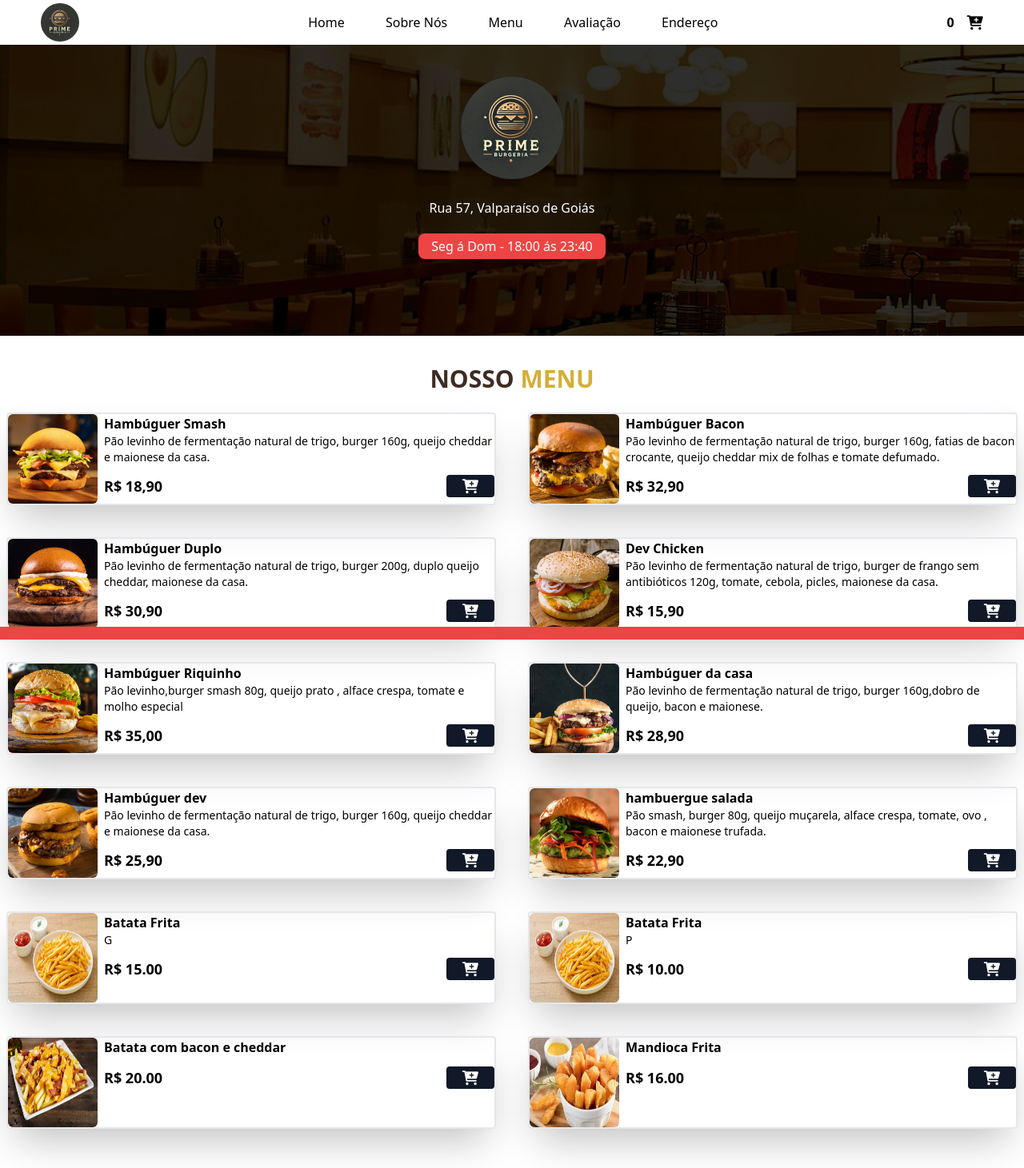
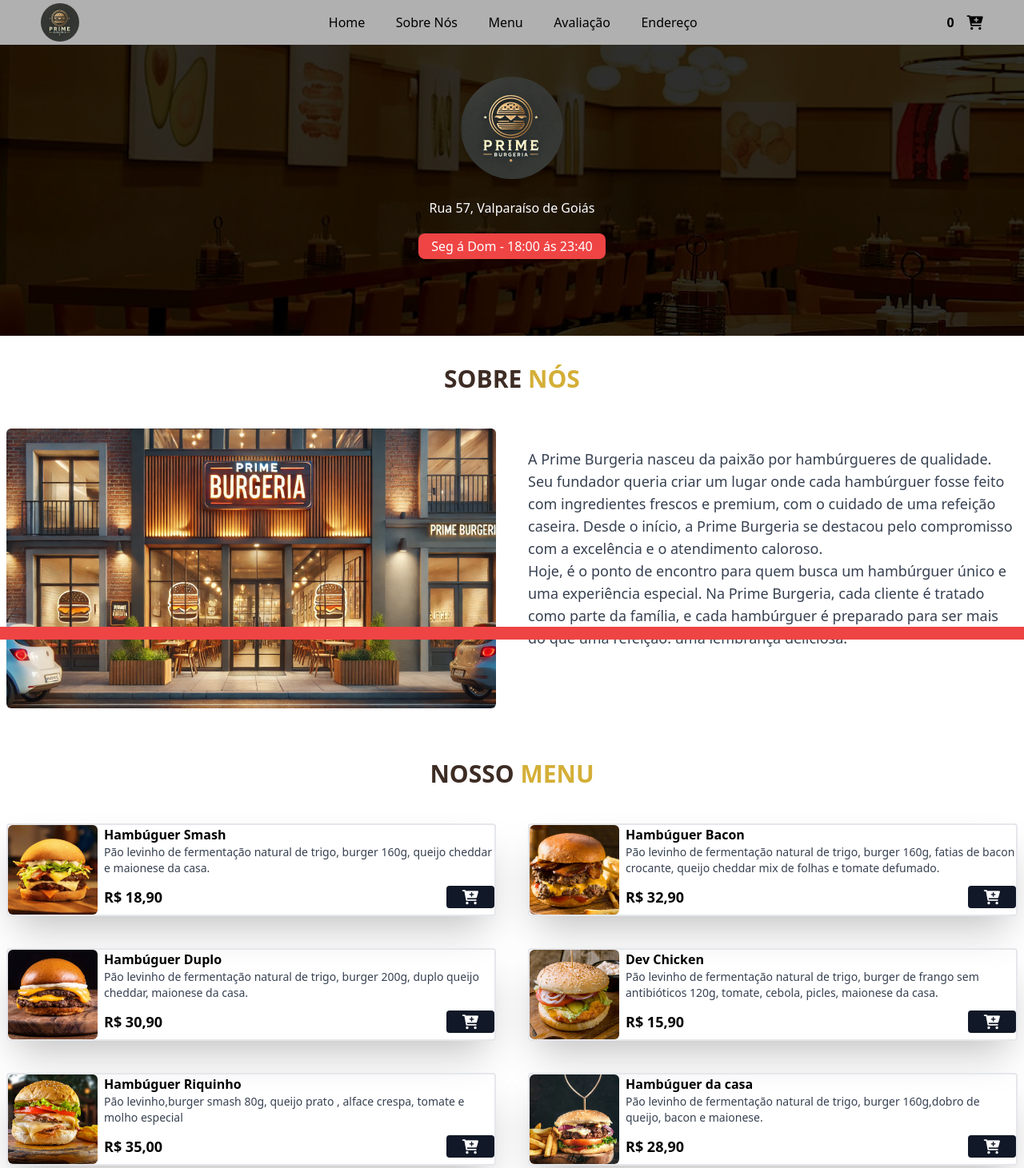
Before and after one commit to NatanPantoja/Dev-Hamburgue, a website: page index.html in a window 1280 px wide. Shown: the top 1461 px of the page at 80% size. Drawn offline with nearby package versions, Linux system fonts and the light colour scheme.

Commit message:
Fiz  a parte sobre nós, mudei a cor do header  para cinza. fiz a configuração do menu, sobre nós e o home, quando aperta o botão ele funcionar.

```diff
--- a/index.html
+++ b/index.html
@@ -5,7 +5,8 @@
     <meta charset="UTF-8">
     <meta name="viewport" content="width=device-width, initial-scale=1.0">
     <script src="https://cdn.tailwindcss.com"></script>
-    <script src="https://cdn.tailwindcss.com?plugins=forms,typography,aspect-ratio,line-clamp,container-queries"></script>
+    <script
+        src="https://cdn.tailwindcss.com?plugins=forms,typography,aspect-ratio,line-clamp,container-queries"></script>
     <link rel="stylesheet" type="text/css" href="https://cdn.jsdelivr.net/npm/toastify-js/src/toastify.min.css" />
     <link rel="preconnect" href="https://fonts.googleapis.com" />
     <link rel="preconnect" href="https://fonts.gstatic.com" crossorigin />
@@ -38,6 +39,7 @@
                 backgroundImage: {
                     home: "url('../src/img/fundo.png')",
                 }
+
             }
         }
     }
@@ -46,20 +48,19 @@
 
 <body>
     <!--HEADER-->
-    <header class="bg-white h-19 fixed w-full" id="about">
+    <div id="home"></div>
+    <header class=" bg-prime-cinza h-19 fixed w-full" id="about">
         <nav class="flex items-center justify-between w-[92%] mx-auto">
             <div>
-                <img class="w-12 mx-auto cursor-pointer rounded-full mt-1 mb-1 " src="./src/img/Logo.webp" alt="...">
+                <img class="w-12 mx-auto cursor-pointer rounded-full mt-1 mb-1" src="./src/img/Logo.webp" alt="...">
             </div>
 
-            <div
-                class="nav-links transition-all duration-700 ease-in-out md:static absolute bg-white md:min-h-fit min-h-[50vh] left-0 top-0 md:w-auto w-full flex items-center px-5 opacity-0 md:opacity-100 translate-y-[-100%] md:translate-y-0">
-                <ul class="mx-auto flex md:flex-row flex-col md:items-center md:gap-[4vw] gap-5 text-center">
+            <div class="nav-links bg-prime-cinza transition-all duration-700 ease-in-out md:static absolute md:min-h-fit min-h-[50vh] left-0 top-0 md:w-auto w-full flex items-center px-5 md:opacity-100 translate-y-[-100%] md:translate-y-0">
+                <ul class="mx-auto flex md:flex-row flex-col md:items-center md:gap-[3vw] gap-3 text-center">
                     <li><a class="hover:text-gray-500 transition-colors duration-300" href="#home">Home</a></li>
-                    <li><a class="hover:text-gray-500 transition-colors duration-300" href="#about">Sobre Nós</a></li>
+                    <li><a class="hover:text-gray-500 transition-colors duration-300" href="#sobre-nos">Sobre Nós</a></li>
                     <li><a class="hover:text-gray-500 transition-colors duration-300" href="#menu">Menu</a></li>
-                    <li><a class="hover:text-gray-500 transition-colors duration-300" href="#Assessment">Avaliação</a>
-                    </li>
+                    <li><a class="hover:text-gray-500 transition-colors duration-300" href="#Assessment">Avaliação</a></li>
                     <li><a class="hover:text-gray-500 transition-colors duration-300" href="#address">Endereço</a></li>
                 </ul>
             </div>
@@ -67,15 +68,14 @@
             <div class="flex items-center gap-6">
                 <button class="flex items-center gap-2 text-black font-bold" id="cart-btn">
                     <span id="cart-count">0</span>
-
                     <img src="" alt="">
-                    <i class="fa fa-cart-plus text-lg text-black"></i><!--CARRINHO DO MODAL-->
-
+                    <i class="fa fa-cart-plus text-lg text-black"></i>
                 </button>
                 <ion-icon onclick="onToggleMenu(this)" name="menu" class="text-3xl cursor-pointer md:hidden"></ion-icon>
             </div>
         </nav>
     </header>
+
 
     <!--MODAL CART-->
     <div class="bg-black/60 w-full h-full fixed top-0 left-0 z-50 items-center justify-center hidden mb-8"
@@ -109,15 +109,42 @@
             <span class="text-white font-medium">Seg á Dom - 18:00 ás 23:40</span>
         </div>
     </section>
+    <!--FIM HEADER-->
 
-    <!--FIM HEADER-->
+    <!--INICIO DO SOBRE NÓS-->
+    <h1 class="text-2xl md:text-3xl font-bold text-center mt-9 mb-6 text-prime-brown">
+        SOBRE <span class="text-prime-gold">NÓS</span>
+    </h1>
+    <div></div>
+    <section id="sobre-nos" class="grid grid-cols-1 md:grid-cols-2 gap-7 md:gap-10 mx-auto max-w-7xl px-2 mb-16 scroll-mt-32 pt-5">
+
+        <article>
+            <img class="rounded-md" src="./src/img/Loja.webp" alt="frente da loja">
+
+        </article>
+
+        <article>
+            <p class="py-6 text-lg text-gray-700">
+
+
+                A Prime Burgeria nasceu da paixão por hambúrgueres de qualidade. Seu fundador queria criar um lugar onde
+                cada hambúrguer fosse feito com ingredientes frescos e premium, com o cuidado de uma refeição caseira.
+                Desde o início, a Prime Burgeria se destacou pelo compromisso com a excelência e o atendimento caloroso. <br>
+
+               Hoje, é o ponto de encontro para quem busca um hambúrguer único e uma experiência especial. Na Prime
+                Burgeria, cada cliente é tratado como parte da família, e cada hambúrguer é preparado para ser mais do
+                que uma refeição: uma lembrança deliciosa.
+            </p>
+        </article>
+    </section>
+    <!--FIM DO SOBRE NÓS-->
 
     <h1 class="text-2xl md:text-3xl font-bold text-center mt-9 mb-6 text-prime-brown">
         NOSSO <span class="text-prime-gold">MENU</span>
     </h1>
 
     <!--INICIO MENU-->
-    <main id="menu">
+    <main id="menu" class="scroll-mt-32 pt-5">
         <section class="grid grid-cols-1 md:grid-cols-2 gap-7 md:gap-10 mx-auto max-w-7xl px-2 mb-16">
 
             <!--INICIO DO PRODUTO-->
@@ -127,7 +154,7 @@
 
                 <div>
                     <h3 class="font-bold">Hambúguer Smash</h3>
-                    <p class="text-sm">Pão levinho de fermentação natural de trigo, burger 160g, queijo cheddar e
+                    <p class="text-sm text-gray-700 text-gray-700">Pão levinho de fermentação natural de trigo, burger 160g, queijo cheddar e
                         maionese da casa.</p>
 
                     <div class="flex items-center gap-2 justify-between mt-3">
@@ -148,7 +175,7 @@
 
                 <div>
                     <h3 class="font-bold">Hambúguer Bacon </h3>
-                    <p class="text-sm">Pão levinho de fermentação natural de trigo, burger 160g, fatias de bacon
+                    <p class="text-sm text-gray-700">Pão levinho de fermentação natural de trigo, burger 160g, fatias de bacon
                         crocante, queijo cheddar mix de folhas e tomate defumado.</p>
 
                     <div class="flex items-center gap-2 justify-between mt-3">
@@ -169,7 +196,7 @@
 
                 <div>
                     <h3 class="font-bold">Hambúguer Duplo</h3>
-                    <p class="text-sm">Pão levinho de fermentação natural de trigo, burger 200g, duplo queijo cheddar,
+                    <p class="text-sm text-gray-700">Pão levinho de fermentação natural de trigo, burger 200g, duplo queijo cheddar,
                         maionese da casa.</p>
 
                     <div class="flex items-center gap-2 justify-between mt-3">
@@ -190,7 +217,7 @@
 
                 <div>
                     <h3 class="font-bold">Dev Chicken</h3>
-                    <p class="text-sm">Pão levinho de fermentação natural de trigo, burger de frango sem antibióticos
+                    <p class="text-sm text-gray-700">Pão levinho de fermentação natural de trigo, burger de frango sem antibióticos
                         120g, tomate, cebola, picles, maionese da casa.</p>
 
                     <div class="flex items-center gap-2 justify-between mt-3">
@@ -211,7 +238,7 @@
 
                 <div>
                     <h3 class="font-bold">Hambúguer Riquinho</h3>
-                    <p class="text-sm">Pão levinho,burger smash 80g, queijo prato , alface crespa, tomate e molho
+                    <p class="text-sm text-gray-700">Pão levinho,burger smash 80g, queijo prato , alface crespa, tomate e molho
                         especial</p>
 
                     <div class="flex items-center gap-2 justify-between mt-3">
@@ -232,7 +259,7 @@
 
                 <div>
                     <h3 class="font-bold">Hambúguer da casa</h3>
-                    <p class="text-sm">Pão levinho de fermentação natural de trigo, burger 160g,dobro de queijo, bacon e
+                    <p class="text-sm text-gray-700">Pão levinho de fermentação natural de trigo, burger 160g,dobro de queijo, bacon e
                         maionese.</p>
 
                     <div class="flex items-center gap-2 justify-between mt-3">
@@ -253,7 +280,7 @@
 
                 <div>
                     <h3 class="font-bold">Hambúguer dev</h3>
-                    <p class="text-sm">Pão levinho de fermentação natural de trigo, burger 160g, queijo cheddar e
+                    <p class="text-sm text-gray-700">Pão levinho de fermentação natural de trigo, burger 160g, queijo cheddar e
                         maionese da casa.</p>
 
                     <div class="flex items-center gap-2 justify-between mt-3">
@@ -274,7 +301,7 @@
 
                 <div>
                     <h3 class="font-bold">hambuergue salada</h3>
-                    <p class="text-sm">Pão smash, burger 80g, queijo muçarela, alface crespa, tomate, ovo , bacon e
+                    <p class="text-sm text-gray-700">Pão smash, burger 80g, queijo muçarela, alface crespa, tomate, ovo , bacon e
                         maionese trufada.</p>
 
                     <div class="flex items-center gap-2 justify-between mt-3">
@@ -296,7 +323,7 @@
 
                 <div class="w-full">
                     <h3 class="font-bold">Batata Frita</h3>
-                    <p class="text-sm">G</p>
+                    <p class="text-sm text-gray-700">G</p>
                     <div class="flex items-center gap-2 justify-between mt-3">
                         <p class="font-bold text-lg">R$ 15.00</p>
                         <button class="bg-gray-900 px-5 rounded add-to-cart-btn" data-name="Batata Frita G"
@@ -316,7 +343,7 @@
 
                 <div class="w-full">
                     <h3 class="font-bold">Batata Frita</h3>
-                    <p class="text-sm">P</p>
+                    <p class="text-sm text-gray-700">P</p>
                     <div class="flex items-center gap-2 justify-between mt-3">
                         <p class="font-bold text-lg">R$ 10.00</p>
                         <button class="bg-gray-900 px-5 rounded add-to-cart-btn" data-name="Batata Frita P"
--- a/src/js/script.js
+++ b/src/js/script.js
@@ -177,23 +177,23 @@
         );
     }).join("\n");
 
-    // Calcula o valor total do carrinho
-    const total = cart.reduce((acc, item) => acc + item.price * item.quantity, 0);
 
-    // Gera a mensagem completa, incluindo os itens e o valor total
+    const total = cart.reduce((acc, item) => acc + item.price * item.quantity, 0); // Calcula o valor total do carrinho
+
+
     const message = encodeURIComponent(
         `Pedido:\n${cartItems}\n\nTotal: R$${total.toFixed(2)}\n\nEndereço: ${addressInput.value}`
-    );
+    ); // Gera a mensagem completa, incluindo os itens e o valor total
 
-    // Número do telefone do restaurante
-    const phone = "61981500971";
 
-    // Abre o WhatsApp com a mensagem gerada
-    window.open(`https://wa.me/${phone}?text=${message}`, "_blank");
+    const phone = "61981500971";   // Número do telefone do restaurante
 
-    // Limpa o carrinho e atualiza a interface
+
+    window.open(`https://wa.me/${phone}?text=${message}`, "_blank"); // Abre o WhatsApp com a mensagem gerada
+
+
     cart = [];
-    updataCartModal();
+    updataCartModal(); // Limpa o carrinho e atualiza a interface
 });
 
 
```
Also changed, not shown: src/img/Loja.webp (added).
